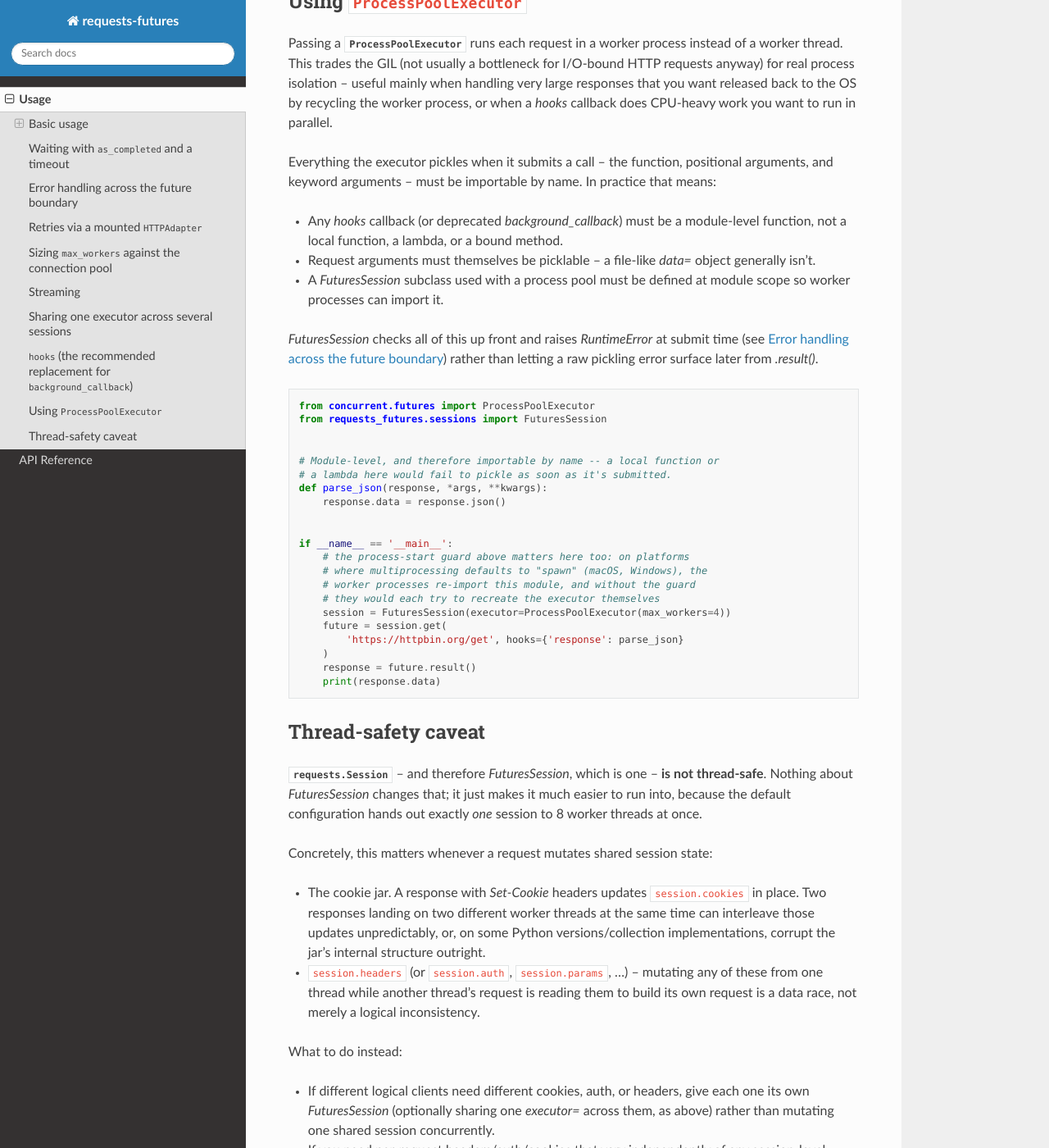
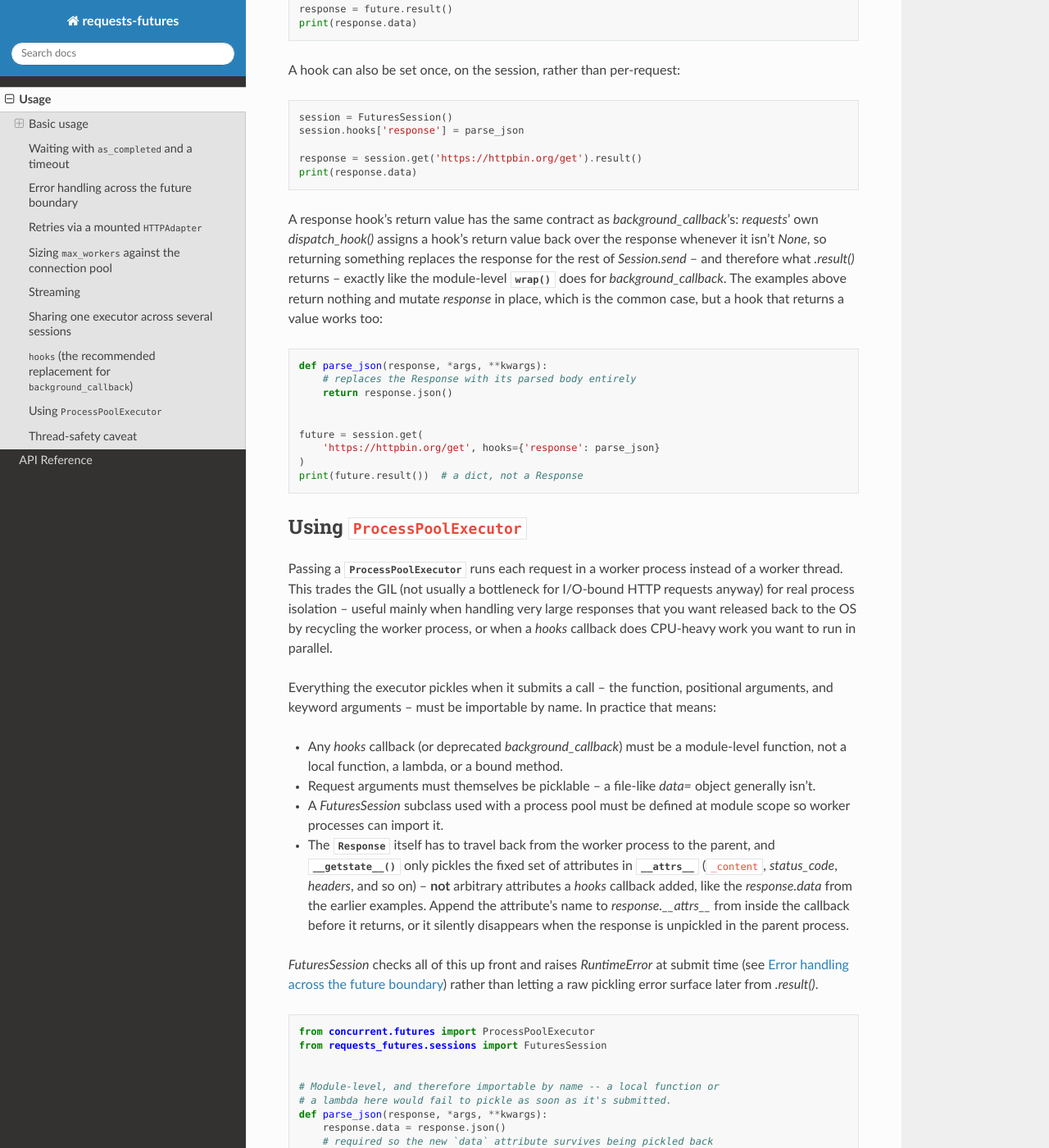
Before and after one commit to ross/requests-futures, a Sphinx documentation site: the page built from docs/usage.rst, in a window 1280 px wide and 1400 px high, scrolled down 6279 px. Shown: the whole window at 82% size. Built offline with Sphinx 7.4.7 and the Read the Docs theme 3.1.0, drawn with Linux system fonts in a browser that asks for light colours; some of the changed text lies outside the part shown.

Commit message:
Fix four review findings in usage docs
- Cover the default self-owned-executor close() path in the error-handling
  section and request()'s docstring: submitting after close() there raises
  RuntimeError directly from Executor.submit ('cannot schedule new futures
  after shutdown'), not only the supplied-executor-no-session case.
- Correct the max_workers/pool sizing explanation: with the default
  pool_block=False, an undersized pool causes connection churn (new
  connections opened, then discarded on return since the pool is full),
  not thread blocking; note pool_block=True as the option that actually
  blocks.
- Correct the hooks return-value contract: requests' dispatch_hook()
  assigns a non-None hook return value back over the response, same as
  background_callback via wrap() -- it is not ignored.
- Fix the ProcessPoolExecutor example so it actually runs: a hooks
  callback's response.data attribute must be appended to
  response.__attrs__ before returning, or it's dropped when the Response
  is pickled back to the parent process (Response.__getstate__ only
  serializes __attrs__). Verified with a real ProcessPoolExecutor run,
  with and without the fix.

```diff
--- a/docs/usage.rst
+++ b/docs/usage.rst
@@ -110,15 +110,30 @@
 Two different kinds of error surface at two different points:
 
 * **At submit time** -- i.e. from the ``session.get(...)`` call itself.
-  This only happens for problems `request()` can detect before handing the
-  work off: submitting after :meth:`~requests_futures.sessions.FuturesSession.close`
-  on a session with a supplied ``executor=`` and no ``session=`` raises
-  ``RuntimeError('cannot schedule new futures after close')``, and, when the
-  executor is a :class:`~concurrent.futures.ProcessPoolExecutor`, an
-  unpicklable callable or argument (a local function passed as `hooks`, a
-  file-like `data=`) raises ``RuntimeError`` with a pointer to the
-  :ref:`ProcessPoolExecutor section <processpoolexecutor>` below, chaining
-  the original pickling error as ``__cause__``.
+  This happens for problems `request()` (or the executor it hands work to)
+  can detect before the request ever runs:
+
+  * When the executor is a :class:`~concurrent.futures.ProcessPoolExecutor`,
+    an unpicklable callable or argument (a local function passed as
+    `hooks`, a file-like `data=`) raises ``RuntimeError`` with a pointer to
+    the :ref:`ProcessPoolExecutor section <processpoolexecutor>` below,
+    chaining the original pickling error as ``__cause__``.
+  * Submitting **after** :meth:`~requests_futures.sessions.FuturesSession.close`
+    also raises synchronously, but the exact exception depends on how the
+    session was built:
+
+    * With the default, self-owned executor (no ``executor=`` supplied --
+      the common case), ``close()`` has already shut that executor down,
+      so the submit call itself raises ``RuntimeError('cannot schedule new
+      futures after shutdown')`` -- that message comes from
+      `concurrent.futures` itself, not from `requests-futures`. This is
+      true whether or not ``session=`` was also supplied.
+    * With a supplied ``executor=`` and no ``session=``, ``close()`` leaves
+      the executor running but rejects new submissions itself, with
+      ``RuntimeError('cannot schedule new futures after close')``.
+    * With both a supplied ``executor=`` *and* a supplied ``session=``,
+      ``close()`` never touches the executor, so submitting after
+      ``close()`` keeps working.
 
 * **At** :meth:`~concurrent.futures.Future.result` **time** -- everything
   else: connection errors, timeouts, non-2xx status codes (`requests` only
@@ -180,10 +195,17 @@
 By default a session opens a :class:`~concurrent.futures.ThreadPoolExecutor`
 with 8 workers -- but `requests`' underlying connection pool
 (:data:`~requests.adapters.DEFAULT_POOLSIZE`, currently 10) is sized
-independently. If you raise `max_workers` past the pool size without also
-growing the pool, the extra worker threads end up blocking on a connection
-becoming free instead of running concurrently, which quietly defeats the
-point of using a thread pool in the first place.
+independently. With the default adapter settings (`pool_block=False`),
+raising `max_workers` past the pool size doesn't block the extra worker
+threads -- urllib3 just opens a fresh connection whenever the pool is
+empty. The cost instead is connection churn: a connection that's returned
+to an already-full pool gets closed and discarded rather than reused, so
+those extra workers pay a new TCP/TLS handshake on every request instead
+of reusing a warm connection. (Passing `pool_block=True` changes this to
+real blocking -- worker threads then wait for a pooled connection to free
+up instead of opening new ones -- which trades throughput for a hard cap
+on open connections.) Either way, an undersized pool quietly defeats the
+point of using a thread pool of that size in the first place.
 
 `FuturesSession` only protects you from this automatically when it creates
 the executor itself -- that is, whenever you *don't* pass `executor=`,
@@ -345,12 +367,26 @@
     response = session.get('https://httpbin.org/get').result()
     print(response.data)
 
-Unlike `background_callback`, a hook's return value is ignored by
-`requests` itself (mutate the response instead, as above) -- but
-`FuturesSession` also keeps `background_callback` working under the hood
-by wrapping it in the module-level :func:`~requests_futures.sessions.wrap`,
-whose contract *is* to let the callback's return value replace the
-response, for `background_callback` callers migrating gradually.
+A response hook's return value has the same contract as
+`background_callback`'s: `requests`' own `dispatch_hook()` assigns a
+hook's return value back over the response whenever it isn't `None`, so
+returning something replaces the response for the rest of `Session.send`
+-- and therefore what `.result()` returns -- exactly like the module-level
+:func:`~requests_futures.sessions.wrap` does for `background_callback`.
+The examples above return nothing and mutate `response` in place, which is
+the common case, but a hook that returns a value works too:
+
+.. code-block:: python
+
+    def parse_json(response, *args, **kwargs):
+        # replaces the Response with its parsed body entirely
+        return response.json()
+
+
+    future = session.get(
+        'https://httpbin.org/get', hooks={'response': parse_json}
+    )
+    print(future.result())  # a dict, not a Response
 
 .. _processpoolexecutor:
 
@@ -374,6 +410,15 @@
   object generally isn't.
 * A `FuturesSession` subclass used with a process pool must be defined at
   module scope so worker processes can import it.
+* The :class:`~requests.Response` itself has to travel back from the
+  worker process to the parent, and :meth:`~requests.Response.__getstate__`
+  only pickles the fixed set of attributes in
+  :attr:`~requests.Response.__attrs__` (``_content``, `status_code`,
+  `headers`, and so on) -- **not** arbitrary attributes a `hooks` callback
+  added, like the `response.data` from the earlier examples. Append the
+  attribute's name to `response.__attrs__` from inside the callback before
+  it returns, or it silently disappears when the response is unpickled in
+  the parent process.
 
 `FuturesSession` checks all of this up front and raises `RuntimeError` at
 submit time (see `Error handling across the future boundary`_) rather than
@@ -389,6 +434,9 @@
     # a lambda here would fail to pickle as soon as it's submitted.
     def parse_json(response, *args, **kwargs):
         response.data = response.json()
+        # required so the new `data` attribute survives being pickled back
+        # from the worker process -- see the bullet above
+        response.__attrs__.append('data')
 
 
     if __name__ == '__main__':
```
Also changed, not shown: 1 other file.
